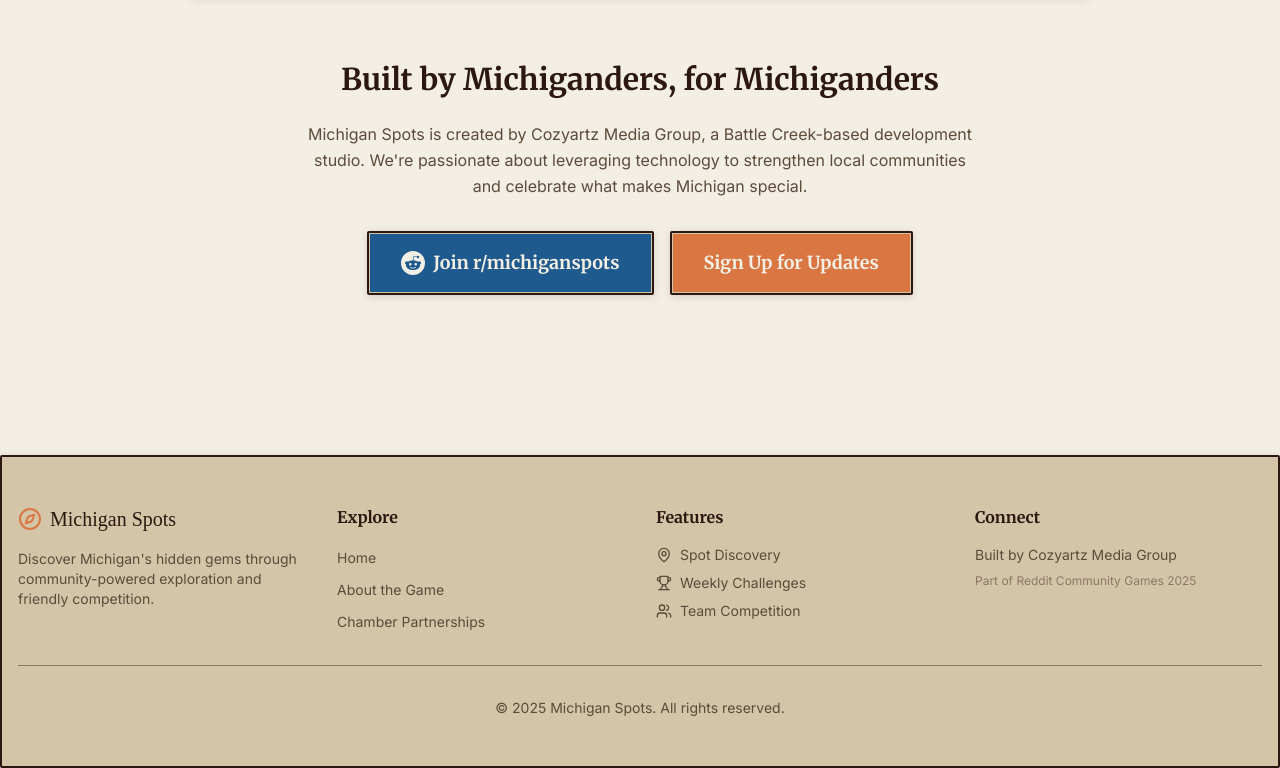
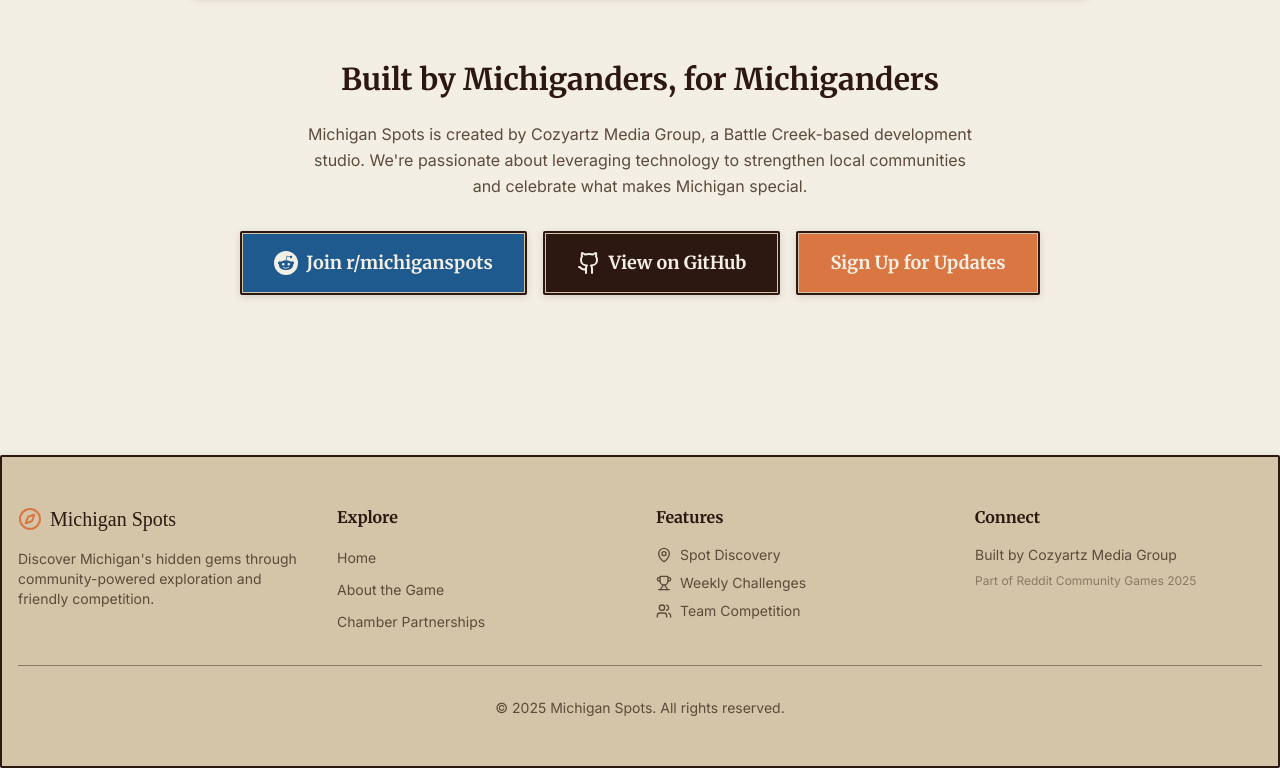
Before and after one commit to cozyartz/michiganspots, an Astro site: page /about in a window 1280 px wide. Shown: the part 1957-2725 px from the top of the page. Built offline with nearby package versions, Linux system fonts and the light colour scheme; Astro itself is replaced by a stand-in of ours; a web font is replaced by a local one.

Commit message:
Add GitHub repository link to about page
- Added GitHub icon import from lucide-react
- Added 'View on GitHub' button between Reddit and Sign Up buttons
- Styled with ink-primary background matching brand colors
- Opens in new tab with proper rel attributes
- Includes flex-wrap for responsive button layout

Allows visitors to easily navigate from the live site to the GitHub portfolio showcase.

```diff
--- a/src/pages/about.astro
+++ b/src/pages/about.astro
@@ -1,7 +1,7 @@
 ---
 import Layout from '../layouts/Layout.astro';
 import { Card } from '../components/Card';
-import { Map, Trophy, Users, Sparkles, Target, Heart, Award, Calendar, DollarSign } from 'lucide-react';
+import { Map, Trophy, Users, Sparkles, Target, Heart, Award, Calendar, DollarSign, Github } from 'lucide-react';
 ---
 
 <Layout
@@ -158,7 +158,7 @@
           We're passionate about leveraging technology to strengthen local communities and celebrate
           what makes Michigan special.
         </p>
-        <div class="flex flex-col sm:flex-row gap-4 justify-center items-center">
+        <div class="flex flex-col sm:flex-row gap-4 justify-center items-center flex-wrap">
           <a
             href="https://www.reddit.com/r/michiganspots/"
             target="_blank"
@@ -169,6 +169,15 @@
               <path d="M12 0A12 12 0 0 0 0 12a12 12 0 0 0 12 12 12 12 0 0 0 12-12A12 12 0 0 0 12 0zm5.01 4.744c.688 0 1.25.561 1.25 1.249a1.25 1.25 0 0 1-2.498.056l-2.597-.547-.8 3.747c1.824.07 3.48.632 4.674 1.488.308-.309.73-.491 1.207-.491.968 0 1.754.786 1.754 1.754 0 .716-.435 1.333-1.01 1.614a3.111 3.111 0 0 1 .042.52c0 2.694-3.13 4.87-7.004 4.87-3.874 0-7.004-2.176-7.004-4.87 0-.183.015-.366.043-.534A1.748 1.748 0 0 1 4.028 12c0-.968.786-1.754 1.754-1.754.463 0 .898.196 1.207.49 1.207-.883 2.878-1.43 4.744-1.487l.885-4.182a.342.342 0 0 1 .14-.197.35.35 0 0 1 .238-.042l2.906.617a1.214 1.214 0 0 1 1.108-.701zM9.25 12C8.561 12 8 12.562 8 13.25c0 .687.561 1.248 1.25 1.248.687 0 1.248-.561 1.248-1.249 0-.688-.561-1.249-1.249-1.249zm5.5 0c-.687 0-1.248.561-1.248 1.25 0 .687.561 1.248 1.249 1.248.688 0 1.249-.561 1.249-1.249 0-.687-.562-1.249-1.25-1.249zm-5.466 3.99a.327.327 0 0 0-.231.094.33.33 0 0 0 0 .463c.842.842 2.484.913 2.961.913.477 0 2.105-.056 2.961-.913a.361.361 0 0 0 .029-.463.33.33 0 0 0-.464 0c-.547.533-1.684.73-2.512.73-.828 0-1.979-.196-2.512-.73a.326.326 0 0 0-.232-.095z"/>
             </svg>
             Join r/michiganspots
+          </a>
+          <a
+            href="https://github.com/cozyartz/michiganspots"
+            target="_blank"
+            rel="noopener noreferrer"
+            class="inline-flex items-center px-8 py-4 bg-ink-primary text-parchment-light font-heading font-bold treasure-border hover:bg-ink-secondary transition-colors text-lg"
+          >
+            <Github className="w-6 h-6 mr-2" />
+            View on GitHub
           </a>
           <a
             href="/#signup"
```
